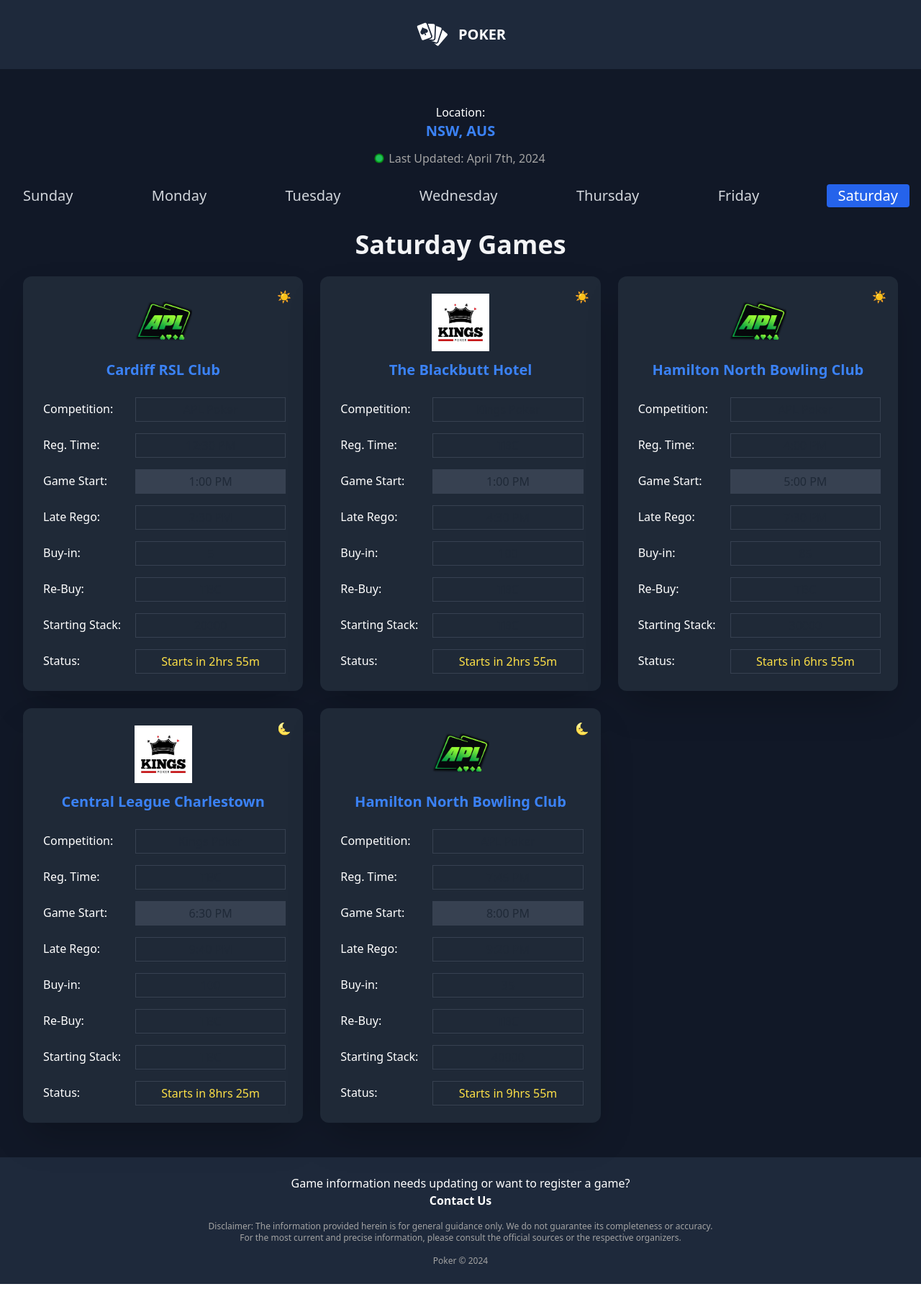
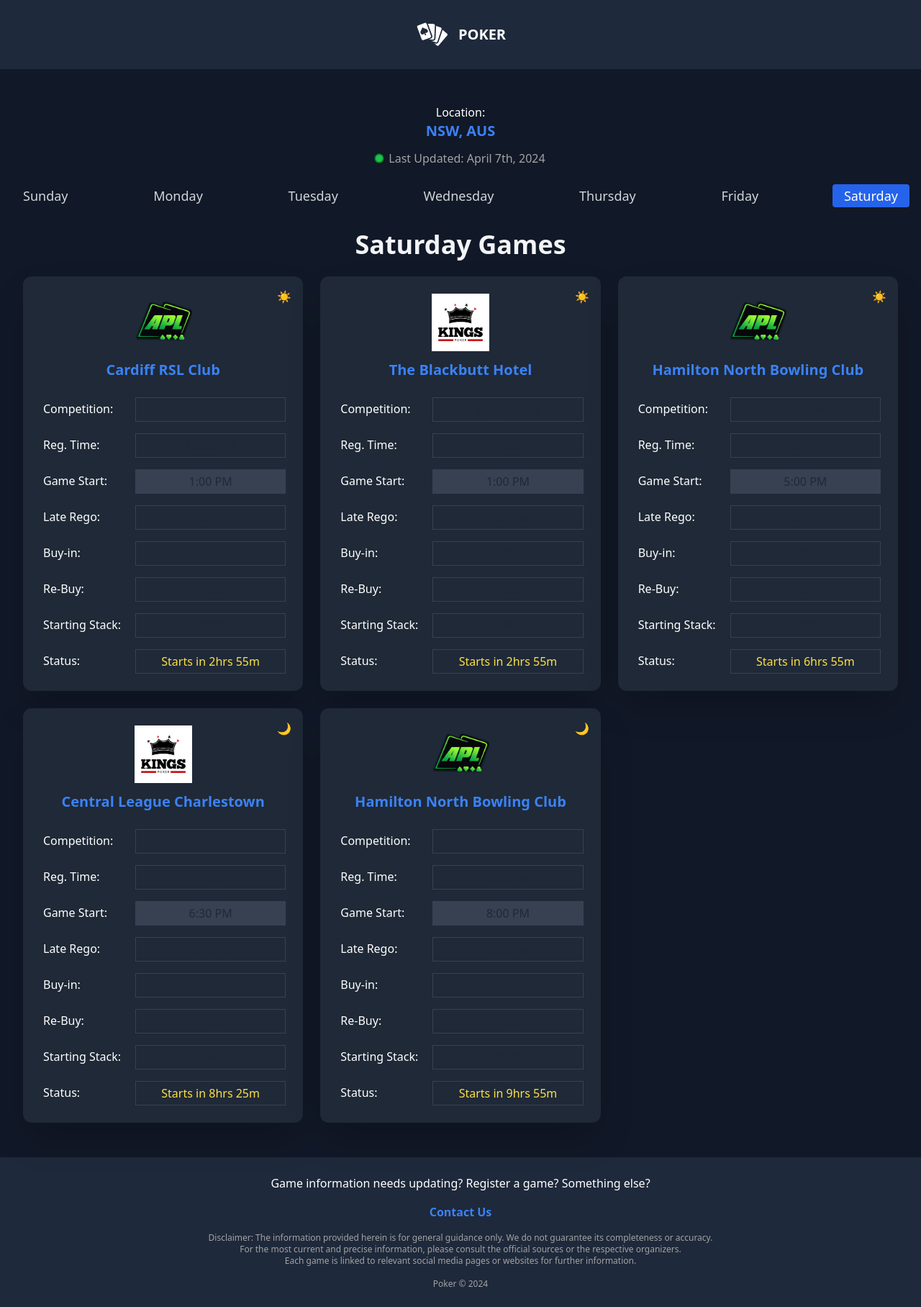
Before and after one commit to marcus-agrippa/poker-listing-app, a React (Create React App) app: page / in a window 1280 px wide. Shown: the whole page at 72% size. Before the commit the page ends 1784 px from the top, so only its background shows below. Built offline with nearby package versions, Linux system fonts and the light colour scheme; the HTML template or start-up script is replaced by a standard one.

Commit message:
small style adjustments

```diff
--- a/public/data.json
+++ b/public/data.json
@@ -417,7 +417,7 @@
   },
   {
     "day": "Friday",
-    "venue": "Budgewoi Soccer CLub",
+    "venue": "Budgewoi Soccer Club",
     "competition": "UPT Poker",
     "rego_time": "",
     "game_time": "15:30",
@@ -545,7 +545,7 @@
   },
   {
     "day": "Saturday",
-    "venue": "Budgewoi Soccer CLub",
+    "venue": "Budgewoi Soccer Club",
     "competition": "UPT Poker",
     "rego_time": "",
     "game_time": "13:00",
--- a/src/components/TabList.jsx
+++ b/src/components/TabList.jsx
@@ -47,7 +47,7 @@
         {daysOfWeek.map(day => (
           <button
             key={day}
-            className={`tab tab-lifted text-xl ${
+            className={`tab tab-lifted text-lg ${
               activeDay === day
                 ? 'bg-blue-600 text-white rounded'
                 : 'text-gray-300 hover:text-gray-100'
--- a/src/components/layout/Footer.jsx
+++ b/src/components/layout/Footer.jsx
@@ -13,16 +13,19 @@
   return (
     <footer className='bg-slate-800 text-center p-6 bottom-0 w-full'>
       <p className='text-white'>
-        Game information needs updating or want to register a game?
+        Game information needs updating? Register a game? Something else?
       </p>
       <Link to='/contact'>
-        <p className='text-white font-bold'>Contact Us</p>
+        <p className='font-bold text-blue-500 hover:text-blue-400 mt-4'>
+          Contact Us
+        </p>
       </Link>
       <p className='text-xs mt-4 text-neutral-400'>
         Disclaimer: The information provided herein is for general guidance
         only. We do not guarantee its completeness or accuracy.<br></br> For the
         most current and precise information, please consult the official
-        sources or the respective organizers.
+        sources or the respective organizers.<br></br> Each game is linked to
+        relevant social media pages or websites for further information.
       </p>
       <p className='text-xs mt-4 text-neutral-400'>
         {copyright} © {new Date().getFullYear()}
--- a/src/components/ui/DayNightTag.jsx
+++ b/src/components/ui/DayNightTag.jsx
@@ -1,15 +1,11 @@
 import React from 'react';
 
-const DayNightTag = ({ gameTime, className = "" }) => {
+const DayNightTag = ({ gameTime, className = '' }) => {
   const hour = parseInt(gameTime.split(':')[0], 10);
   const isDayTime = hour >= 6 && hour < 18;
-  const emoji = isDayTime ? '☀️' : '🌜';
+  const emoji = isDayTime ? '☀️' : '🌙';
 
-  return (
-    <span className={`${className}`}>
-      {emoji}
-    </span>
-  );
+  return <span className={`${className}`}>{emoji}</span>;
 };
 
 export default DayNightTag;
```
